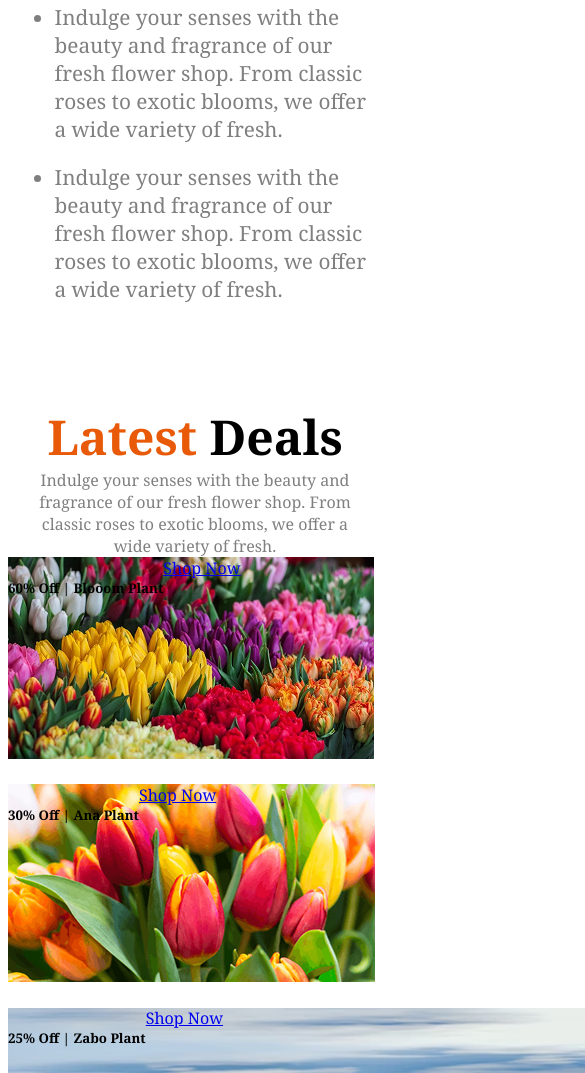
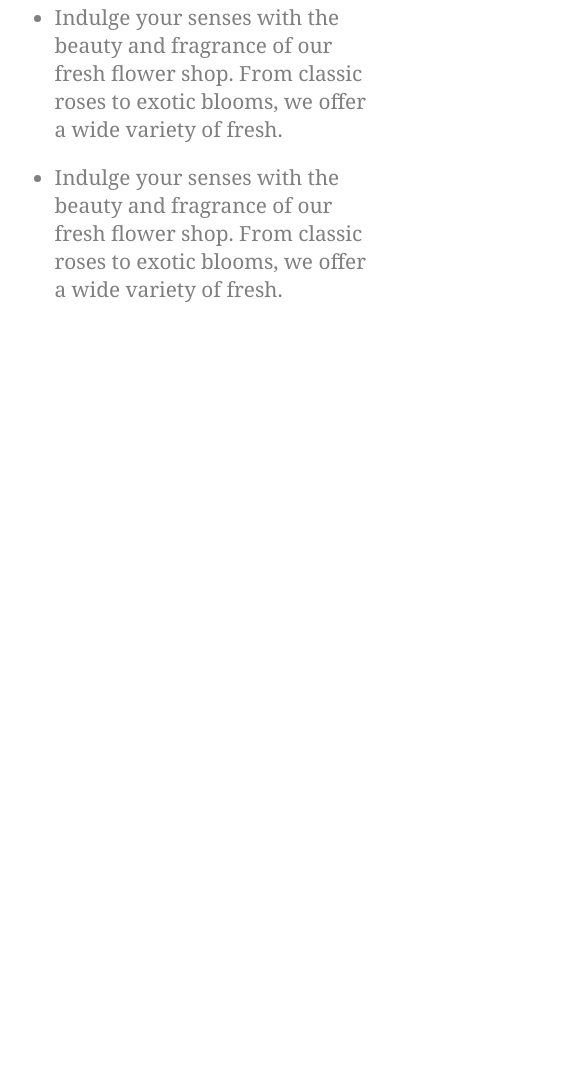
Before and after one commit to emran40989/assignment-02, a plain HTML site: page index.html in a window 390 px wide. Shown: the part 3881-4954 px from the top of the page, 585 px wide, since content can reach past the window. After the commit the page ends 4212 px from the top, so only its background shows below. Drawn offline with Linux system fonts and the light colour scheme.

Commit message:
removed waste products

```diff
--- a/index.html
+++ b/index.html
@@ -143,7 +143,7 @@
                 </ul>
             </div>
         </section>
-        <section class="latest-deals">
+        <!-- <section class="latest-deals">
             <div class="deals-content">
                 <h5 class="deals-title">
                     <span class="orange">Latest</span> Deals
@@ -188,7 +188,7 @@
                     </div>
                 </div>
             </div>
-        </section>
+        </section> -->
     </main>
     <footer class="footer">
 
--- a/style.css
+++ b/style.css
@@ -192,101 +192,6 @@
 }
 
 
-/* waste parts */
-/* .bloom{
-    grid-area: bloom;
-    background-image: url(assets/deal-bloom.png);
-    border-radius: 10px;
-    background-repeat: no-repeat;
-    color: white;
-    text-align: center;
-    height: 200px;
-}
-
-.deals-image a{
-    color: white;
-}
-
-.ana{
-    grid-area: ana;
-    background-image: url(assets/deal-ana.png);
-    border-radius: 10px;
-    background-repeat: no-repeat;
-    color: white;
-    text-align: center;
-    height: 200px;
-}
-
-
-.zabo{
-    grid-area: zabo;
-    background-image: url(assets/deal-zabo.png);
-    border-radius: 10px;
-    background-repeat: no-repeat;
-    color: white;
-    text-align: center;
-    height: 420px;
-}
-
-.deals-image{
-    display: grid;
-    gap: 20px;
-    grid-template-areas:
-    "bloom      zabo        zabo        zabo"
-    "ana        zabo        zabo        zabo"
-    ;
-} */
-
-/* .deals-image{
-    display: grid;
-    gap: 20px;
-    /* grid-template-columns: 1fr 3fr; */
-    /* grid-template-rows: auto auto; */
-}
-
-/* .bloom, .ana, .zabo{
-    position: relative;
-} */
-/*
-.bloom-img img, .ana-img img, .zabo-img img{
-    border-radius: 15px;
-    display: block;
-    width: 100%;
-    height: auto;
-} */
-
-/* .bloom-text, .ana-text, .zabo-text{
-    position: absolute;
-    top: 0;
-    left: 0;
-    width: 100%;
-    height: 100%;
-    color: white;
-    text-align: center;
-    display: flex;
-    font-size: 1.3rem;
-    flex-direction: column;
-    justify-content: center;
-    align-items: center;
-     background: rgba(0, 0, 0, 0.3);
-     border-radius: 15px;
-} */
-
-/* .bloom-text a, .ana-text a, .zabo-text a{
-    color: white;
-    font-size: 1rem;
-} */
-
-.bloom-img img, .ana-img img, .zabo-img img{
-    border-radius: 15px;
-}
-
-.bloom-text, .ana-text, .zabo-text{
-    position: absolute;
-    display: flex;
-    text-align: center;
-    justify-content: center;
-}
 
 @media screen and (max-width: 576px) {
     .nav {
@@ -347,14 +252,4 @@
         text-align: left;
     }
 
-    .deals-description{
-    max-width: 336px;
-    margin: 0 auto;
 }
-
-.deals-image{
-    display: grid;
-    gap: 20px;
-    grid-template-columns: repeat(1, 1fr);
-}
-}
```
